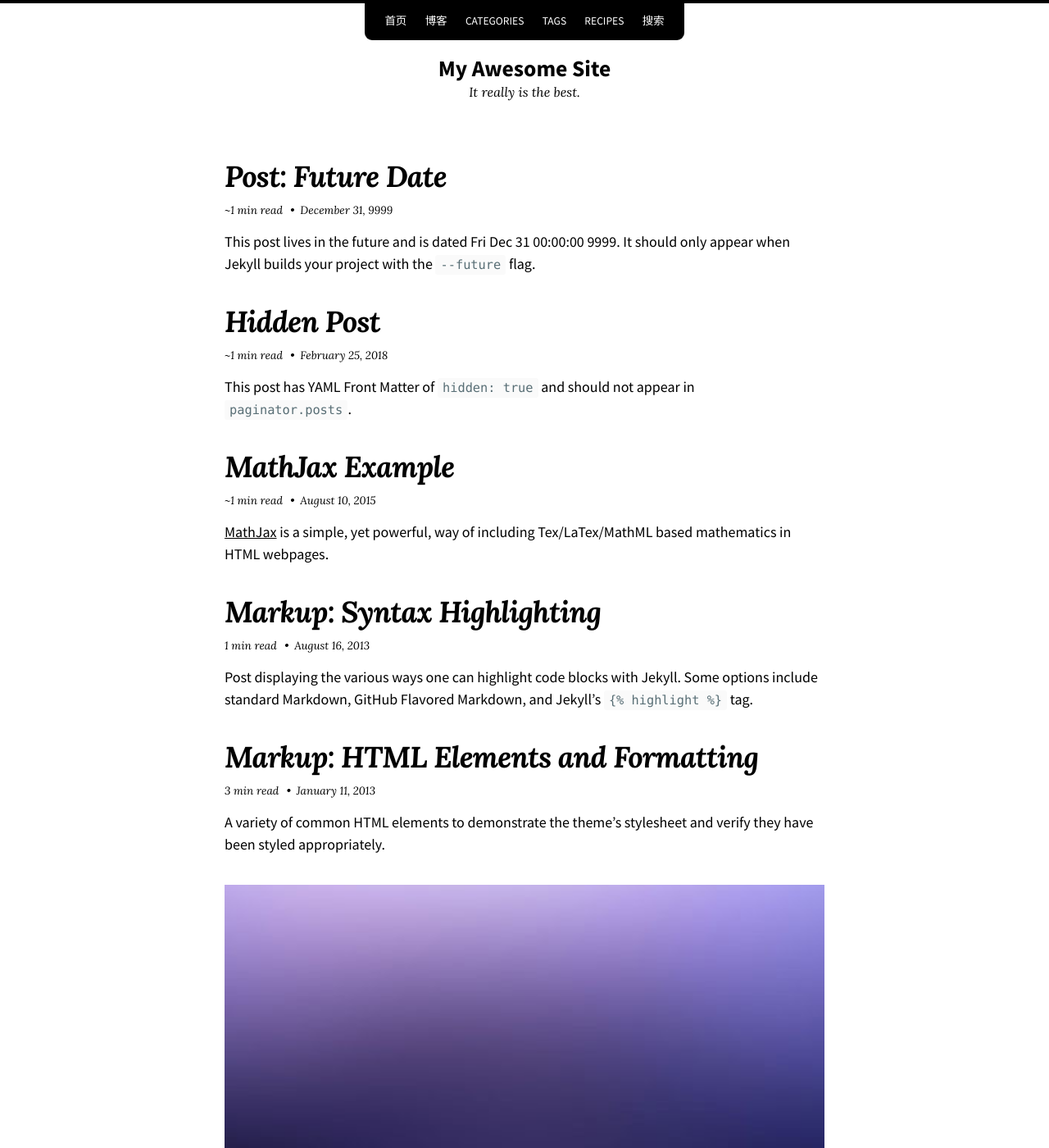
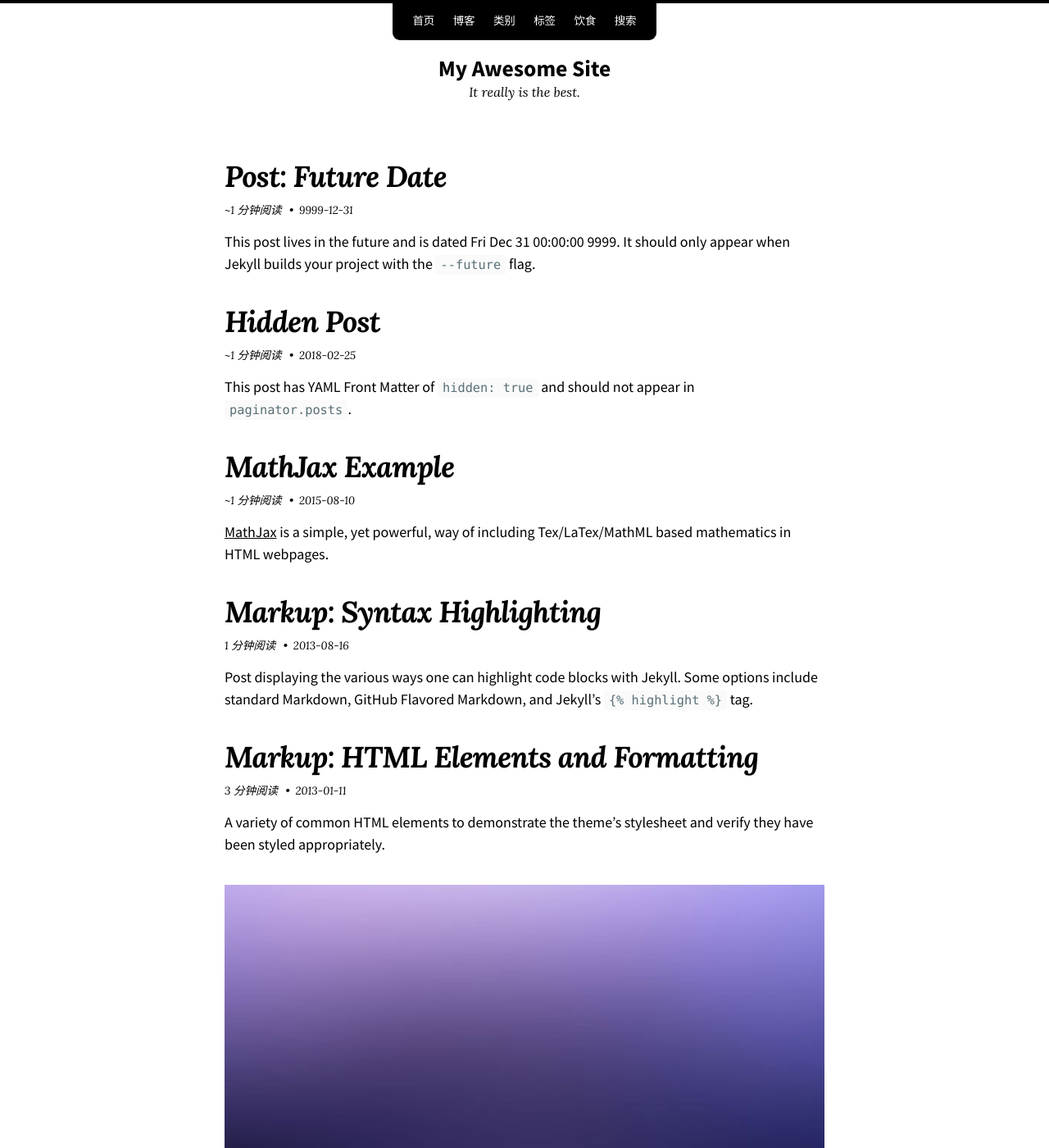
Before and after one commit to zyt1678532032/zyt1678532032.github.io, a Jekyll site: the page built from index.md, in a window 1280 px wide and 1400 px high. Shown: the whole window at 82% size. Built offline with Jekyll 4.4.1, drawn with Linux system fonts in a browser that asks for light colours; nearby versions of some CDN libraries; some of the changed text lies outside the part shown.

Commit message:
feat:修改数据

```diff
--- a/_config.yml
+++ b/_config.yml
@@ -22,7 +22,7 @@ description: "It really is the best."
 baseurl: # the subpath of your site, e.g. "/blog"
 url: # the base hostname & protocol for your site e.g. "https://mmistakes.github.io"
 logo: # path of site logo, e.g. "/images/logo.png"
-date_format: "%B %-d, %Y"
+date_format: "%Y-%m-%d"
 read_time: true # reading time estimates, e.g. true
 words_per_minute: 200
 mathjax:
--- a/_data/navigation.yml
+++ b/_data/navigation.yml
@@ -4,11 +4,11 @@
   url: /
 - title: 博客
   url: /posts/
-- title: Categories
+- title: 类别
   url: /categories/
-- title: Tags
+- title: 标签
   url: /tags/
-- title: Recipes
+- title: 饮食
   url: /recipes/
 - title: 搜索
   url: /search/
--- a/_data/text.yml
+++ b/_data/text.yml
@@ -8,7 +8,7 @@ zh-cn: &DEFAULT_ZH
   skip_footer: "跳至底部"
   menu_label: "菜单"
   by: "by"
-  min_read: "min read"
+  min_read: "分钟阅读"
   read_more: "Read more&hellip;"
   categories: "类别"
   tags: "标签"
@@ -16,8 +16,8 @@ zh-cn: &DEFAULT_ZH
   pages_tagged: "Pages tagged"
   table_of_contents: "Table of Contents"
   results_found: "Result(s) found"
-  share: "分享"
-  tweet: "推特"
+  share: "share"
+  tweet: "tweet"
   next: "下一篇"
   previous: "上一篇"
   newer: "Newer"
```
